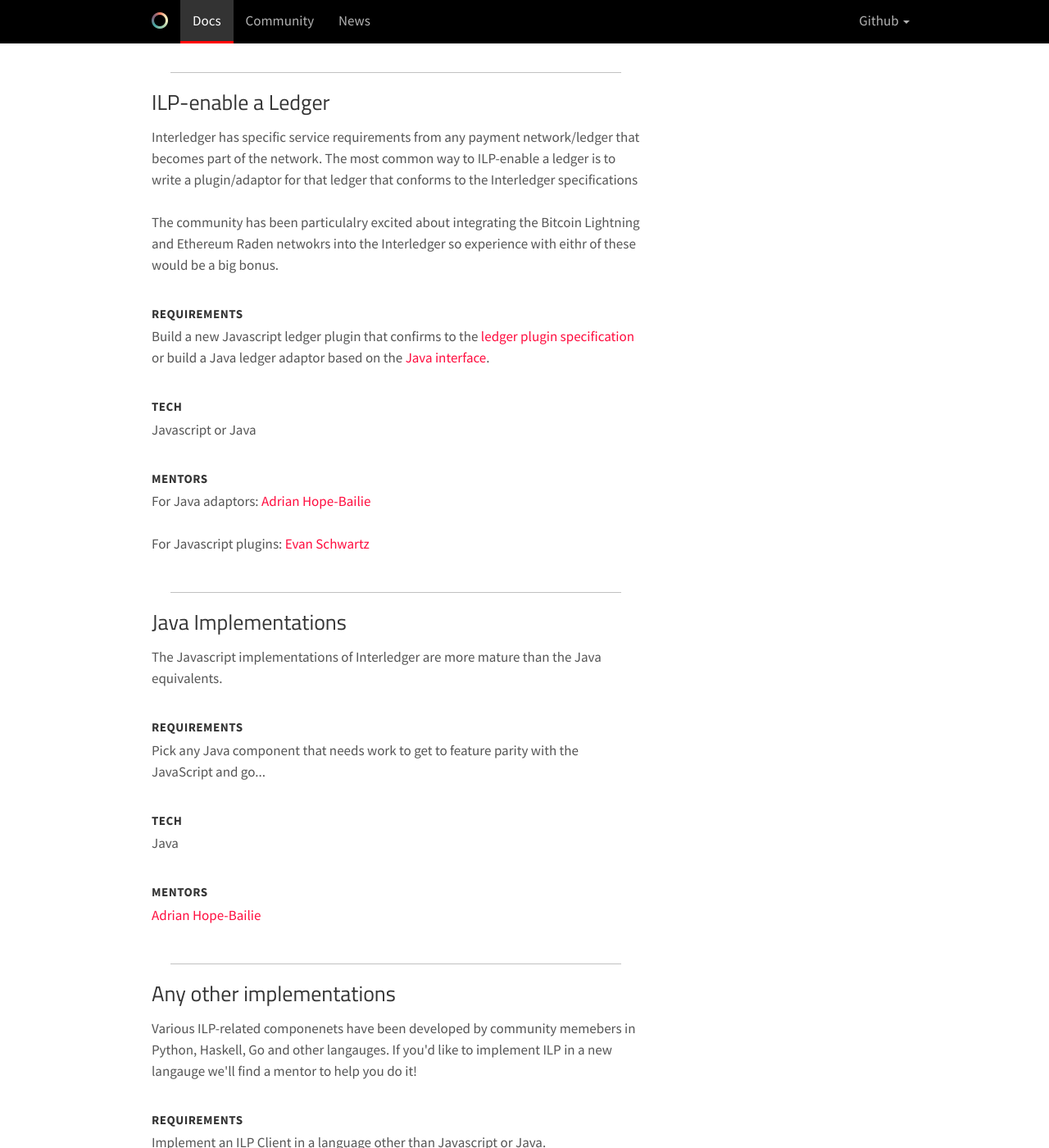
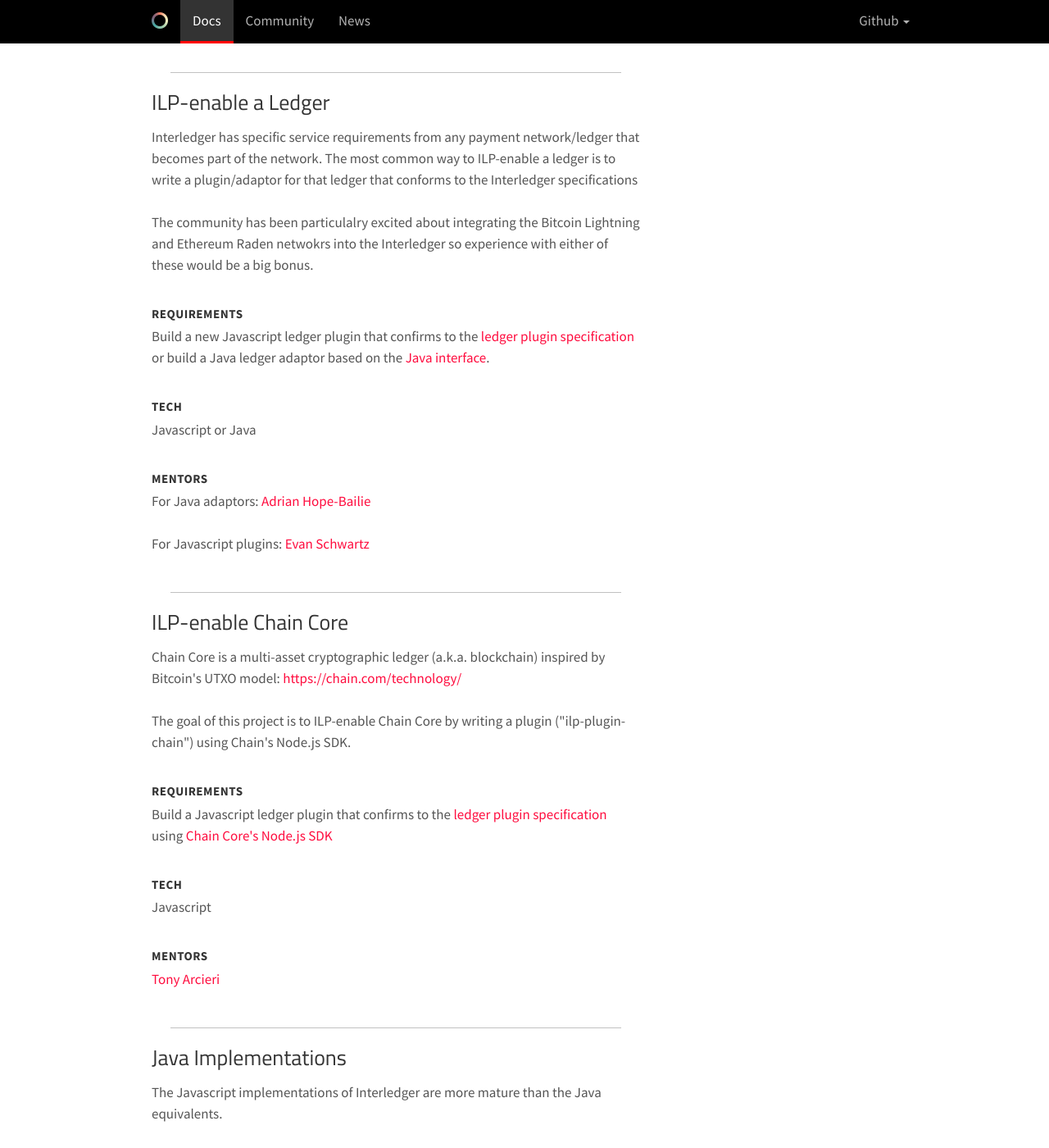
Before and after one commit to interledger/interledger.github.io, a Jekyll site: the page built from ideas.html, in a window 1280 px wide and 1400 px high, scrolled down 2431 px. Shown: the whole window at 82% size. Built offline with Jekyll 4.4.1, drawn with Linux system fonts in a browser that asks for light colours; nearby versions of some CDN libraries; some web fonts are replaced.

Commit message:
Add GSoC idea for Chain Core (#49)

```diff
--- a/ideas.html
+++ b/ideas.html
@@ -95,7 +95,7 @@
 
             <p>Interledger has specific service requirements from any payment network/ledger that becomes part of the network. The most common way to ILP-enable a ledger is to write a plugin/adaptor for that ledger that conforms to the Interledger specifications</p>
 
-            <p>The community has been particulalry excited about integrating the Bitcoin Lightning and Ethereum Raden netwokrs into the Interledger so experience with eithr of these would be a big bonus.</p>
+            <p>The community has been particulalry excited about integrating the Bitcoin Lightning and Ethereum Raden netwokrs into the Interledger so experience with either of these would be a big bonus.</p>
 
             <h4>Requirements</h4>
 
@@ -107,6 +107,23 @@
             <h4>Mentors</h4>
             <p>For Java adaptors: <a href="https://github.com/adrianhopebailie">Adrian Hope-Bailie</a></p>
             <p>For Javascript plugins: <a href="https://github.com/emschwartz">Evan Schwartz</a></p>
+
+            <hr/>
+
+            <h3>ILP-enable Chain Core</h3>
+
+            <p>Chain Core is a multi-asset cryptographic ledger (a.k.a. blockchain) inspired by Bitcoin's UTXO model: <a href="https://chain.com/technology/">https://chain.com/technology/</a></p>
+
+            <p>The goal of this project is to ILP-enable Chain Core by writing a plugin ("ilp-plugin-chain") using Chain's Node.js SDK.</p>
+
+            <h4>Requirements</h4>
+            <p>Build a Javascript ledger plugin that confirms to the <a href="https://github.com/interledger/rfcs/blob/master/0004-ledger-plugin-interface/0004-ledger-plugin-interface.md">ledger plugin specification</a> using <a href="https://chain.com/docs/node/doc/index.html">Chain Core's Node.js SDK</a></p>
+
+            <h4>Tech</h4>
+            <p>Javascript</p>
+
+            <h4>Mentors</h4>
+            <p><a href="https://github.com/tarcieri">Tony Arcieri</a></p>
 
             <hr/>
 
```
